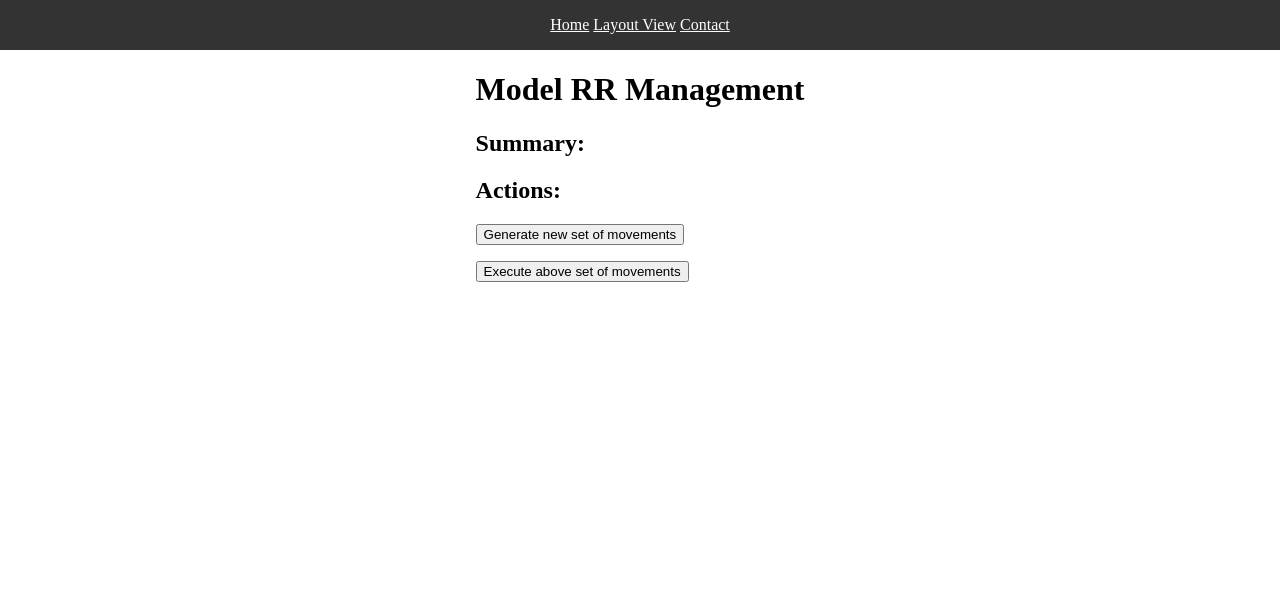
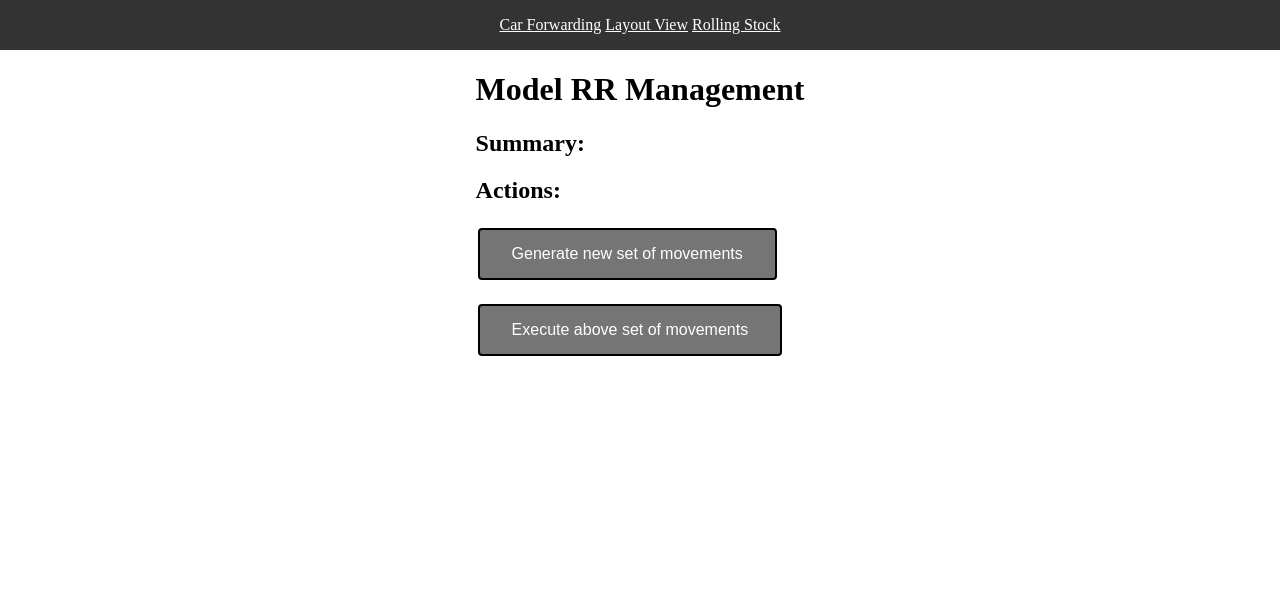
Before and after one commit to coneypylon/car-system, a Django app: template modelrrmanager/genbills/templates/genbills/index.html in a window 1280 px wide. Shown: the top 596 px of the page. Run offline with Django 3.2, Linux system fonts and the light colour scheme; the template is opened without the code that fills it, so the values that code supplies are empty.

Commit message:
More visual updates; make rolling stock visible.

```diff
--- a/modelrrmanager/genbills/templates/genbills/index.html
+++ b/modelrrmanager/genbills/templates/genbills/index.html
@@ -32,6 +32,19 @@
                 position: absolute;
                 bottom: 0;
             }
+            button {
+                background-color: #757575;
+                border: 2px solid black;
+                border-radius: 4px;
+                color: white;
+                padding: 15px 32px;
+                text-align: center;
+                text-decoration: none;
+                display: inline-block;
+                font-size: 16px;
+                margin: 4px 2px;
+                cursor: pointer;
+              }
         </style>
         <script src="https://code.jquery.com/jquery-3.6.0.min.js"></script>
         <script type="text/javascript">
@@ -77,9 +90,9 @@
     <body>
         <header>
             <nav>
-                <a href="/">Home</a>
+                <a href="/">Car Forwarding</a>
                 <a href="/layout">Layout View</a>
-                <a href="#">Contact</a>
+                <a href="/rollingstock">Rolling Stock</a>
             </nav>
         </header>
         <main>
--- a/modelrrmanager/layout/templates/layout.html
+++ b/modelrrmanager/layout/templates/layout.html
@@ -39,9 +39,9 @@
 <body>
 	<header>
 		<nav>
-            <a href="/">Home</a>
-            <a href="/layout">Layout View</a>
-            <a href="#">Contact</a>
+            <a href="/">Car Forwarding</a>
+			<a href="/layout">Layout View</a>
+			<a href="/rollingstock">Rolling Stock</a>
 		</nav>
 	</header>
 	<main>
```
Also changed, not shown: modelrrmanager/rollingstock/templates/rollingstock/index.html (+59 -2 lines).
